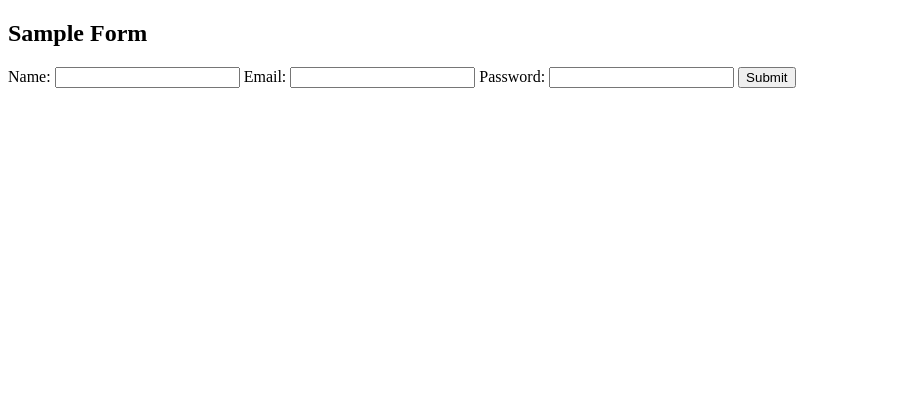
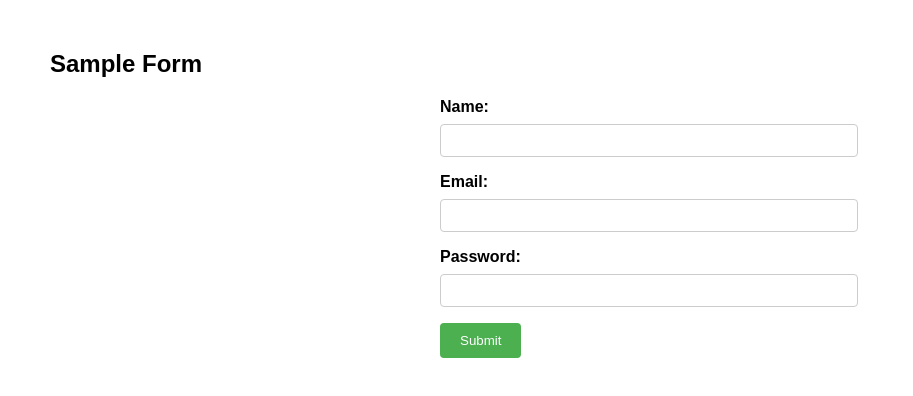
Before and after one commit to krithika7402/webview, a plain HTML site: page index.html in a window 1280 px wide. Shown: the whole page, without its empty margins (0-913 px from the left). Drawn offline with Linux system fonts and the light colour scheme.

Commit message:
added style

```diff
--- a/index.html
+++ b/index.html
@@ -1,22 +1,60 @@
 <!DOCTYPE html>
 <html lang="en">
 <head>
-    <title>Android Web View Sample</title>
+    <meta charset="UTF-8">
+    <meta name="viewport" content="width=device-width, initial-scale=1.0">
+    <title>Sample Form</title>
+    <style>
+        body {
+            font-family: Arial, sans-serif;
+            margin: 50px;
+            min-height: 90vh;
+        }
+        form {
+            max-width: 400px;
+            margin: auto;
+        }
+        label {
+            display: block;
+            margin-bottom: 8px;
+            font-weight: bold;
+        }
+        input[type="text"], input[type="email"], input[type="password"] {
+            width: 100%;
+            padding: 8px;
+            margin-bottom: 16px;
+            border: 1px solid #ccc;
+            border-radius: 4px;
+        }
+        input[type="submit"] {
+            background-color: #4CAF50;
+            color: white;
+            padding: 10px 20px;
+            border: none;
+            border-radius: 4px;
+            cursor: pointer;
+        }
+        input[type="submit"]:hover {
+            background-color: #45a049;
+        }
+    </style>
 </head>
 <body>
+
 <h2>Sample Form</h2>
 
 <form action="/submit" method="post">
     <label for="name">Name:</label>
-      <input type="text" id="name" name="name" required />
+    <input type="text" id="name" name="name" required>
 
     <label for="email">Email:</label>
-      <input type="email" id="email" name="email" required />
+    <input type="email" id="email" name="email" required>
 
     <label for="password">Password:</label>
-      <input type="password" id="password" name="password" required />
+    <input type="password" id="password" name="password" required>
 
-      <input type="submit" value="Submit" />
+    <input type="submit" value="Submit">
 </form>
+
 </body>
 </html>
```
Lines whose indentation alone changed are shown as unchanged.
